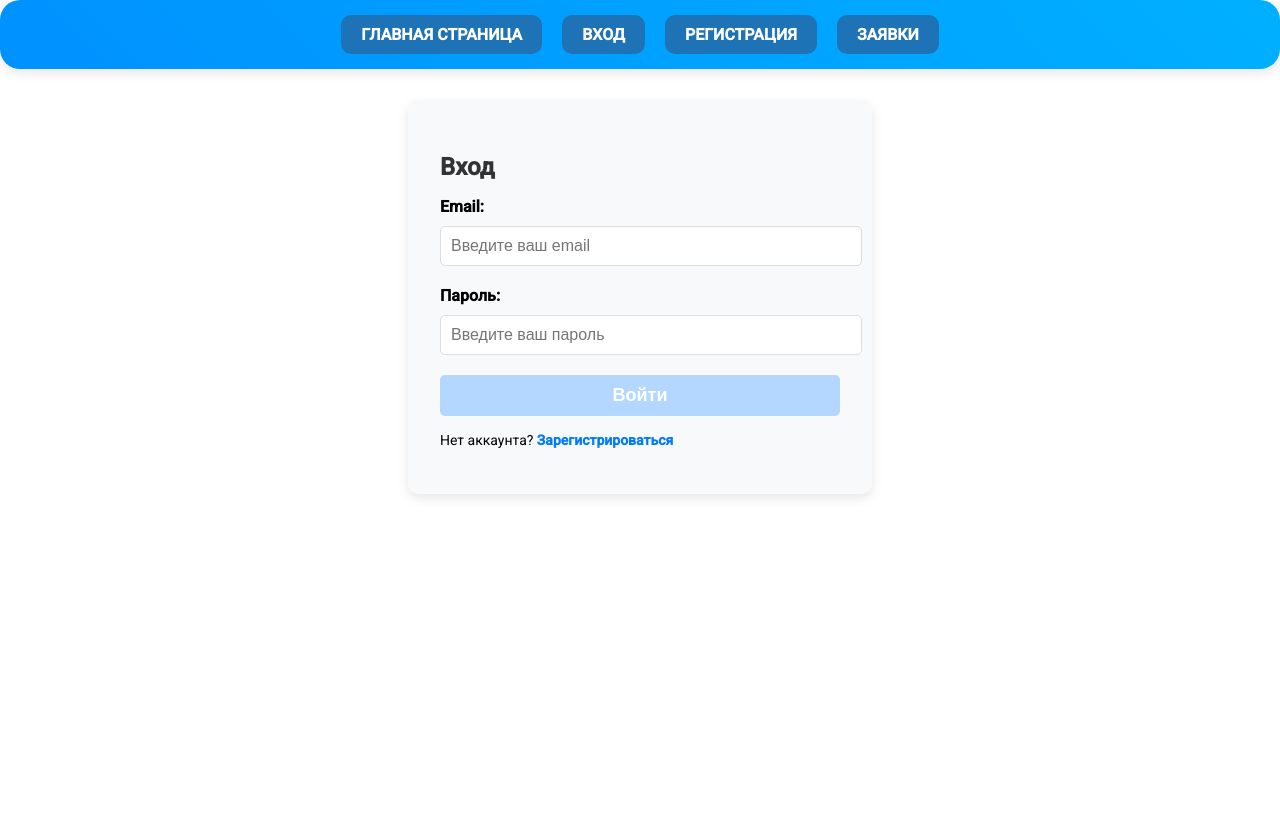
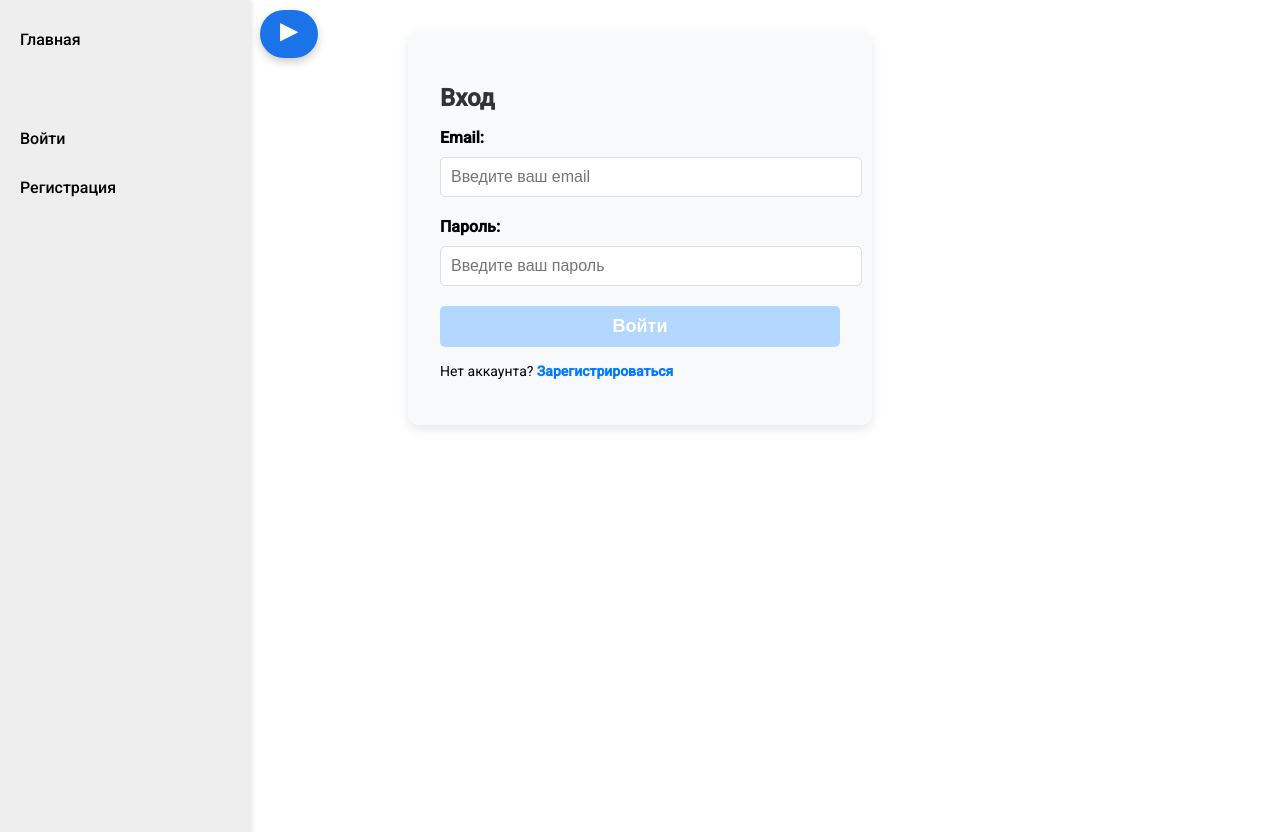
Before and after one commit to RomanGhost/p2pStock, an Angular app in the folder Client/: page /login in a window 1280 px wide. Before the commit the page ends 800 px from the top, so only its background shows below. Built offline with nearby package versions, Linux system fonts and the light colour scheme.

Commit message:
add sidebar menu

```diff
--- a/Client/src/app/app.component.html
+++ b/Client/src/app/app.component.html
@@ -1,7 +1,14 @@
-<nav class="navbar" *ngIf="showNavbar">
+<!-- <nav class="navbar" *ngIf="showNavbar">
   <a routerLink="/home" class="nav-link">Главная страница</a>
   <a routerLink="/login" class="nav-link">Вход</a>
   <a routerLink="/register" class="nav-link">Регистрация</a>
   <a routerLink="/orders" class="nav-link">Заявки</a>
 </nav>
-<router-outlet></router-outlet>
+<router-outlet></router-outlet> -->
+
+<div class="app-layout">
+  <app-sidebar></app-sidebar>
+  <div class="main-content">
+    <router-outlet></router-outlet>
+  </div>
+</div>
--- a/Client/src/app/app.component.ts
+++ b/Client/src/app/app.component.ts
@@ -1,13 +1,14 @@
 import { CommonModule } from '@angular/common';
 import { Component } from '@angular/core';
 import { Router, NavigationEnd, RouterOutlet, RouterLink } from '@angular/router';
+import { SidebarComponent } from './components/sidebar/sidebar.component';
 
 @Component({
   selector: 'app-root',
   templateUrl: './app.component.html',
   styleUrls: ['./app.component.css'],
   standalone: true,
-  imports: [RouterOutlet, RouterLink, CommonModule]
+  imports: [RouterOutlet, CommonModule, SidebarComponent]
 })
 export class AppComponent {
   title = 'packages-client';
--- /dev/null
+++ b/Client/src/app/components/sidebar/sidebar.component.css
@@ -0,0 +1,98 @@
+/* Кнопка переключения меню */
+.toggle-menu-btn {
+  background-color: #1a73e8;
+  color: #ffffff;
+  border: none;
+  border-radius: 30px;
+  padding: 10px 20px;
+  cursor: pointer;
+  font-size: 1rem;
+  position: fixed;
+  top: 10px;
+  left: 10px;
+  z-index: 100;
+  display: flex;
+  align-items: center;
+  gap: 10px;
+  transition: background-color 0.3s, transform 0.2s, left 0.3s;
+  box-shadow: 0 4px 8px rgba(0, 0, 0, 0.2);
+}
+
+.toggle-menu-btn.menu-open {
+  left: 260px; /* Смещаем кнопку вправо, если меню открыто */
+}
+
+.toggle-menu-btn:hover {
+  background-color: #4285f4;
+  transform: translateY(-2px);
+}
+
+.toggle-menu-btn .arrow {
+  font-size: 1.5rem;
+  transition: transform 0.3s ease-in-out;
+}
+
+.toggle-menu-btn.menu-open .arrow {
+  transform: rotate(180deg); /* Поворачиваем стрелку при открытом меню */
+}
+
+/* Меню */
+.sidebar {
+  width: 250px;
+  background-color: #eeeeee;
+  color: #000000;
+  height: 100vh;
+  position: fixed;
+  top: 0;
+  left: 0;
+  box-shadow: 2px 0 5px rgba(0, 0, 0, 0.1);
+  display: flex;
+  flex-direction: column;
+  padding-top: 20px;
+  padding-bottom: 20px;
+  z-index: 50;
+  transition: transform 0.3s ease-in-out;
+}
+
+.sidebar.hidden {
+  transform: translateX(-100%);
+}
+
+.sidebar ul {
+  list-style: none;
+  padding: 0;
+  margin: 0;
+  display: flex;
+  flex-direction: column;
+  gap: 10px;
+}
+
+.sidebar ul li a {
+  display: block;
+  text-decoration: none;
+  padding: 10px 20px;
+  color: #000000;
+  font-size: 1rem;
+  font-weight: 500;
+  border-radius: 5px;
+  transition: background-color 0.3s, transform 0.2s;
+}
+
+.sidebar ul li a:hover,
+.sidebar ul li a.active {
+  background-color: #4285f4;
+  transform: translateX(5px);
+  color: #ffffff;
+}
+
+/* Адаптивность */
+@media (max-width: 768px) {
+  .sidebar {
+    width: 100%;
+    height: auto;
+  }
+
+  .toggle-menu-btn.menu-open {
+    left: 210px;
+  }
+}
--- /dev/null
+++ b/Client/src/app/components/sidebar/sidebar.component.html
@@ -0,0 +1,26 @@
+<div>
+    <!-- Кнопка переключения меню -->
+    <button
+      class="toggle-menu-btn"
+      (click)="switchView()"
+      [class.menu-open]="!isFold"
+      aria-label="Toggle menu"
+    >
+      <span class="arrow">{{ isFold ? '▶' : '◀' }}</span>
+    </button>
+
+    <!-- Меню -->
+    <div [class.hidden]="isFold" class="sidebar">
+      <ul>
+        <li><a routerLink="/home" routerLinkActive="active">Главная</a></li>
+        <li><a routerLink="/account" routerLinkActive="active" *ngIf="isLoggedIn">Личный кабинет</a></li>
+        <li><a routerLink="/orders" routerLinkActive="active" *ngIf="isLoggedIn">Мои заказы</a></li>
+        <li><a routerLink="/orders/add" routerLinkActive="active" *ngIf="isLoggedIn">Добавить заказ</a></li>
+        <li><a routerLink="/manager/orders" routerLinkActive="active" *ngIf="isManager">Принять заказы</a></li>
+        <li><a routerLink="/manager/tasks" routerLinkActive="active" *ngIf="isManager">Задачи менеджера</a></li>
+        <li><a routerLink="/login" routerLinkActive="active" *ngIf="!isLoggedIn">Войти</a></li>
+        <li><a routerLink="/register" routerLinkActive="active" *ngIf="!isLoggedIn">Регистрация</a></li>
+        <li><a (click)="logout()" *ngIf="isLoggedIn">Выйти</a></li>
+      </ul>
+    </div>
+  </div>
--- /dev/null
+++ b/Client/src/app/components/sidebar/sidebar.component.ts
@@ -0,0 +1,34 @@
+import { Component, OnInit } from '@angular/core';
+import { AuthService } from '../../services/auth.service';
+import { UserService } from '../../services/user.service';
+import { ReactiveFormsModule } from '@angular/forms';
+import { CommonModule } from '@angular/common';
+import { RouterLink } from '@angular/router';
+
+@Component({
+  selector: 'app-sidebar',
+  templateUrl: './sidebar.component.html',
+  styleUrls: ['./sidebar.component.css'],
+  standalone: true,
+  imports: [ReactiveFormsModule, CommonModule, RouterLink],
+})
+export class SidebarComponent implements OnInit {
+  isLoggedIn = false;
+  isManager = false;
+  isFold=false;
+
+  constructor(private userService: UserService, private authService: AuthService) {}
+
+  ngOnInit(): void {
+    this.isLoggedIn = this.authService.isLoggedIn();
+    this.isManager = this.userService.hasRole('manager');
+  }
+
+  logout(): void {
+    this.authService.logout();
+  }
+
+  switchView(){
+    this.isFold = !this.isFold;
+  }
+}
--- a/Client/src/app/services/user.service.ts
+++ b/Client/src/app/services/user.service.ts
@@ -63,4 +63,8 @@ export class UserService {
   getCachedUser(): UserInfo | undefined {
     return this.cachedUser;
   }
+
+  hasRole(roleName:String){
+    return this.cachedUser?.roleName === roleName
+  }
 }
--- a/Client/src/assets/styles/auth-style.css
+++ b/Client/src/assets/styles/auth-style.css
@@ -14,7 +14,7 @@
   }
 
   /* Стили для полей ввода */
-  input[type="username"],
+  input[type="login"],
   input[type="email"],
   input[type="password"],
   input[type="text"] {
```
Also changed, not shown: Client/src/assets/styles/list-styles.css (indentation only), 1 other file (tests, documents, lock files or other folders).
